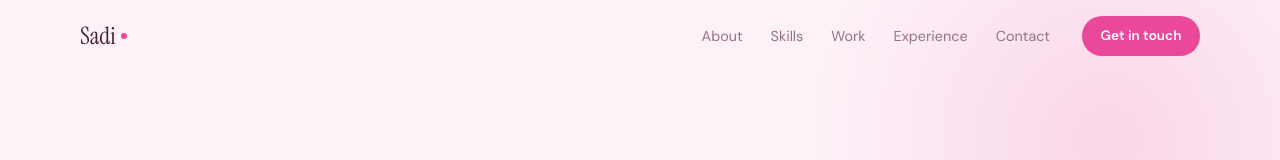
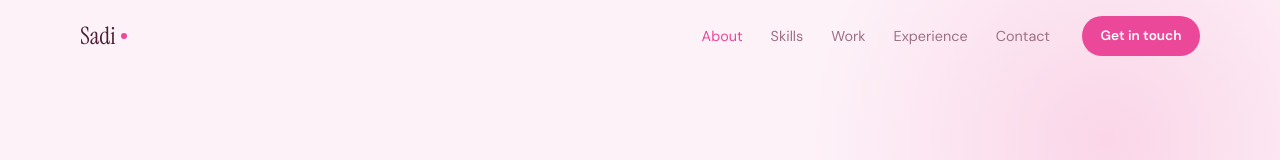
Before and after one commit to sadikshyeah/Sadi_portfolio, a React (Vite) app: page / in a window 1280 px wide. Shown: the top 160 px of the page. Built offline with nearby package versions, Linux system fonts and the light colour scheme.

Commit message:
Enhance header navigation

```diff
--- a/src/components/Header.tsx
+++ b/src/components/Header.tsx
@@ -2,16 +2,17 @@ import { useEffect, useState } from 'react'
 import { portfolio } from '../data/portfolio'
 
 const navLinks = [
-  { href: '#about', label: 'About' },
-  { href: '#skills', label: 'Skills' },
-  { href: '#projects', label: 'Work' },
-  { href: '#experience', label: 'Experience' },
-  { href: '#contact', label: 'Contact' },
+  { href: '#about', id: 'about', label: 'About' },
+  { href: '#skills', id: 'skills', label: 'Skills' },
+  { href: '#projects', id: 'projects', label: 'Work' },
+  { href: '#experience', id: 'experience', label: 'Experience' },
+  { href: '#contact', id: 'contact', label: 'Contact' },
 ]
 
 export function Header() {
   const [scrolled, setScrolled] = useState(false)
   const [menuOpen, setMenuOpen] = useState(false)
+  const [activeId, setActiveId] = useState('')
 
   useEffect(() => {
     const onScroll = () => setScrolled(window.scrollY > 24)
@@ -26,12 +27,39 @@ export function Header() {
     }
   }, [menuOpen])
 
+  useEffect(() => {
+    const sections = navLinks
+      .map((link) => document.getElementById(link.id))
+      .filter((section): section is HTMLElement => Boolean(section))
+
+    if (!sections.length) return
+
+    const observer = new IntersectionObserver(
+      (entries) => {
+        const visible = entries
+          .filter((entry) => entry.isIntersecting)
+          .sort((a, b) => b.intersectionRatio - a.intersectionRatio)
+
+        if (visible[0]?.target.id) {
+          setActiveId(visible[0].target.id)
+        }
+      },
+      {
+        rootMargin: '-40% 0px -45% 0px',
+        threshold: [0, 0.25, 0.5, 1],
+      },
+    )
+
+    sections.forEach((section) => observer.observe(section))
+    return () => observer.disconnect()
+  }, [])
+
   const closeMenu = () => setMenuOpen(false)
 
   return (
     <header className={`header ${scrolled ? 'header--scrolled' : ''}`}>
       <div className="header__inner">
-        <a href="#" className="header__logo" onClick={closeMenu}>
+        <a href="#home" className="header__logo" onClick={closeMenu}>
           {portfolio.shortName}
           <span className="header__logo-dot" aria-hidden="true" />
         </a>
@@ -40,7 +68,11 @@ export function Header() {
           <ul>
             {navLinks.map((link) => (
               <li key={link.href}>
-                <a href={link.href} onClick={closeMenu}>
+                <a
+                  href={link.href}
+                  className={activeId === link.id ? 'is-active' : undefined}
+                  onClick={closeMenu}
+                >
                   {link.label}
                 </a>
               </li>
@@ -53,7 +85,7 @@ export function Header() {
 
         <button
           type="button"
-          className="header__menu-btn"
+          className={`header__menu-btn${menuOpen ? ' header__menu-btn--open' : ''}`}
           aria-label={menuOpen ? 'Close menu' : 'Open menu'}
           aria-expanded={menuOpen}
           onClick={() => setMenuOpen((open) => !open)}
```
